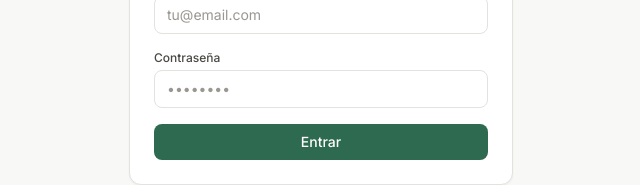
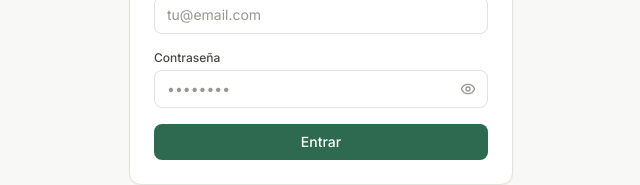
Before and after one commit to gary261863/habit-tracker, a React (Vite) app: page /auth in a window 1280 px wide. Shown: the part 440-625 px from the top of the page, without its empty margins (319-959 px from the left). Built offline with nearby package versions, Linux system fonts and the light colour scheme; no server answers.

Commit message:
fix: 404 al recargar el login y add: boton con ojo en el campo de password

```diff
--- a/src/pages/AuthPage.jsx
+++ b/src/pages/AuthPage.jsx
@@ -1,30 +1,32 @@
-import { useState } from 'react'
-import { useAuth } from '../context/AuthContext'
+import { useState } from "react";
+import { Eye, EyeOff } from "lucide-react";
+import { useAuth } from "../context/AuthContext";
 
 export default function AuthPage() {
-  const { signIn, signUp } = useAuth()
-  const [mode, setMode] = useState('login') // 'login' | 'register'
-  const [email, setEmail] = useState('')
-  const [password, setPassword] = useState('')
-  const [error, setError] = useState('')
-  const [message, setMessage] = useState('')
-  const [loading, setLoading] = useState(false)
+  const { signIn, signUp } = useAuth();
+  const [mode, setMode] = useState("login"); // 'login' | 'register'
+  const [email, setEmail] = useState("");
+  const [password, setPassword] = useState("");
+  const [showPassword, setShowPassword] = useState(false);
+  const [error, setError] = useState("");
+  const [message, setMessage] = useState("");
+  const [loading, setLoading] = useState(false);
 
   const handle = async (e) => {
-    e.preventDefault()
-    setError('')
-    setMessage('')
-    setLoading(true)
-    if (mode === 'login') {
-      const { error } = await signIn(email, password)
-      if (error) setError(error.message)
+    e.preventDefault();
+    setError("");
+    setMessage("");
+    setLoading(true);
+    if (mode === "login") {
+      const { error } = await signIn(email, password);
+      if (error) setError(error.message);
     } else {
-      const { error } = await signUp(email, password)
-      if (error) setError(error.message)
-      else setMessage('Revisa tu correo para confirmar tu cuenta.')
+      const { error } = await signUp(email, password);
+      if (error) setError(error.message);
+      else setMessage("Revisa tu correo para confirmar tu cuenta.");
     }
-    setLoading(false)
-  }
+    setLoading(false);
+  };
 
   return (
     <div className="min-h-screen bg-surface-50 flex items-center justify-center px-4">
@@ -35,21 +37,30 @@ export default function AuthPage() {
             <span className="text-2xl">🌱</span>
           </div>
           <h1 className="text-2xl font-semibold text-ink">Hábitos</h1>
-          <p className="text-sm text-ink-muted mt-1">Construye tu mejor versión, un día a la vez</p>
+          <p className="text-sm text-ink-muted mt-1">
+            Construye tu mejor versión, un día a la vez
+          </p>
         </div>
 
         <div className="card p-6">
           {/* Mode toggle */}
           <div className="flex bg-surface-100 rounded p-1 mb-6">
-            {['login', 'register'].map(m => (
+            {["login", "register"].map((m) => (
               <button
                 key={m}
-                onClick={() => { setMode(m); setError(''); setMessage('') }}
+                onClick={() => {
+                  setMode(m);
+                  setError("");
+                  setMessage("");
+                  setShowPassword(false);
+                }}
                 className={`flex-1 py-1.5 text-sm font-medium rounded transition-all ${
-                  mode === m ? 'bg-white text-ink shadow-sm' : 'text-ink-muted hover:text-ink'
+                  mode === m
+                    ? "bg-white text-ink shadow-sm"
+                    : "text-ink-muted hover:text-ink"
                 }`}
               >
-                {m === 'login' ? 'Iniciar sesión' : 'Registrarse'}
+                {m === "login" ? "Iniciar sesión" : "Registrarse"}
               </button>
             ))}
           </div>
@@ -58,30 +69,66 @@ export default function AuthPage() {
             <div>
               <label className="label">Correo electrónico</label>
               <input
-                type="email" required value={email}
-                onChange={e => setEmail(e.target.value)}
-                className="input" placeholder="tu@email.com"
+                type="email"
+                required
+                value={email}
+                onChange={(e) => setEmail(e.target.value)}
+                className="input"
+                placeholder="tu@email.com"
+                autoComplete="email"
               />
             </div>
             <div>
               <label className="label">Contraseña</label>
-              <input
-                type="password" required value={password}
-                onChange={e => setPassword(e.target.value)}
-                className="input" placeholder="••••••••"
-                minLength={6}
-              />
+              <div className="relative">
+                <input
+                  type={showPassword ? "text" : "password"}
+                  required
+                  value={password}
+                  onChange={(e) => setPassword(e.target.value)}
+                  className="input pr-10"
+                  placeholder="••••••••"
+                  minLength={6}
+                  autoComplete={
+                    mode === "login" ? "current-password" : "new-password"
+                  }
+                />
+                <button
+                  type="button"
+                  onClick={() => setShowPassword((v) => !v)}
+                  className="absolute right-3 top-1/2 -translate-y-1/2 text-ink-muted hover:text-ink transition-colors"
+                  tabIndex={-1}
+                >
+                  {showPassword ? <EyeOff size={16} /> : <Eye size={16} />}
+                </button>
+              </div>
             </div>
 
-            {error && <p className="text-xs text-danger bg-red-50 px-3 py-2 rounded">{error}</p>}
-            {message && <p className="text-xs text-accent bg-green-50 px-3 py-2 rounded">{message}</p>}
+            {error && (
+              <p className="text-xs text-danger bg-red-50 px-3 py-2 rounded">
+                {error}
+              </p>
+            )}
+            {message && (
+              <p className="text-xs text-accent bg-green-50 px-3 py-2 rounded">
+                {message}
+              </p>
+            )}
 
-            <button type="submit" disabled={loading} className="btn-primary w-full justify-center">
-              {loading ? 'Cargando...' : mode === 'login' ? 'Entrar' : 'Crear cuenta'}
+            <button
+              type="submit"
+              disabled={loading}
+              className="btn-primary w-full justify-center"
+            >
+              {loading
+                ? "Cargando..."
+                : mode === "login"
+                ? "Entrar"
+                : "Crear cuenta"}
             </button>
           </form>
         </div>
       </div>
     </div>
-  )
+  );
 }
```
Also changed, not shown: vercel.json (added).
